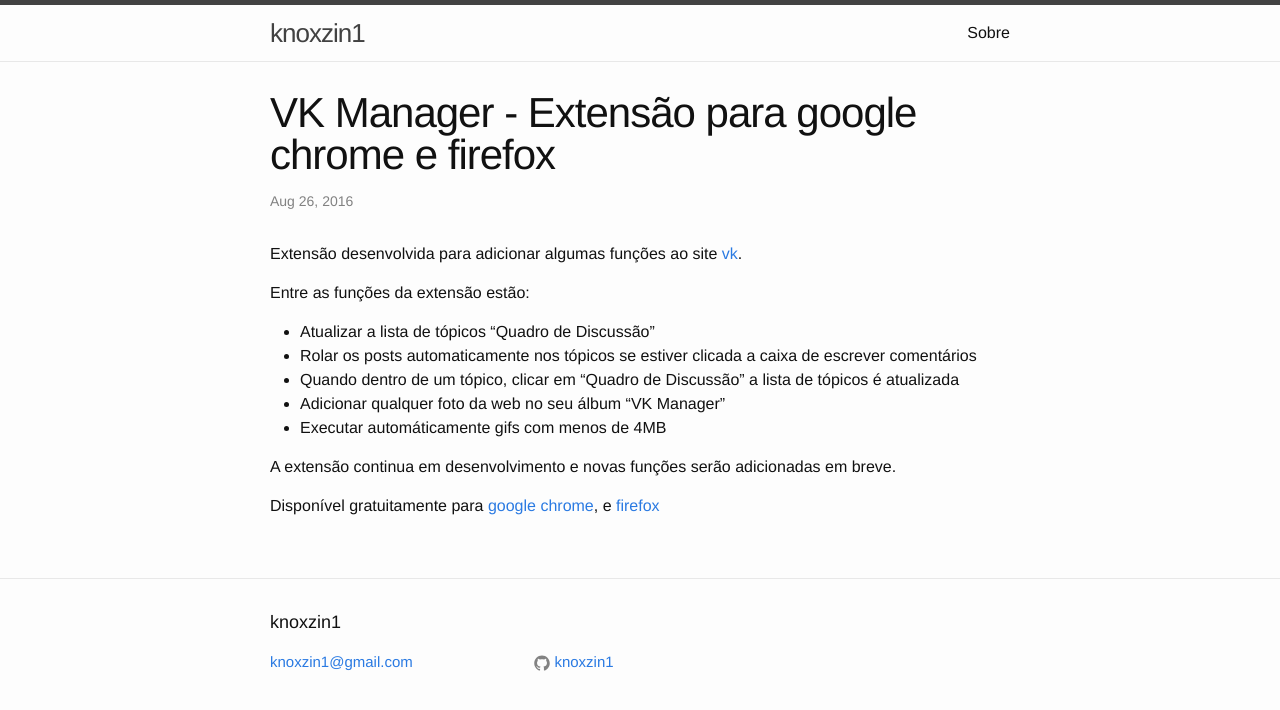
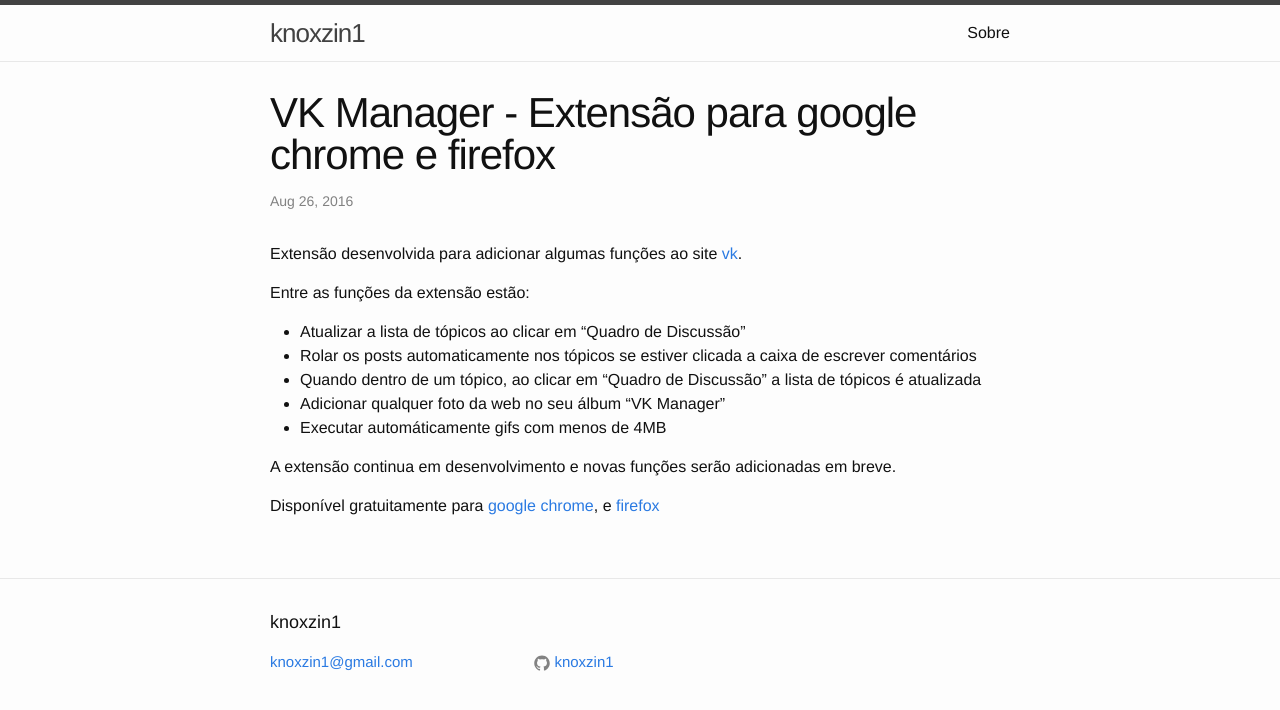
Before and after one commit to knoxzin1/knoxzin1.github.io, a Jekyll site: the page built from _posts/2016-26-08-vk-manager.md, in a window 1280 px wide. Shown: the top 710 px of the page. Built offline with Jekyll 4.4.1, drawn with Linux system fonts in a browser that asks for light colours.

Commit message:
Updated post: VK Manager
typos

```diff
--- a/_posts/2016-26-08-vk-manager.md
+++ b/_posts/2016-26-08-vk-manager.md
@@ -9,9 +9,9 @@ Extensão desenvolvida para adicionar algumas funções ao site [vk](https://vk.
 
 Entre as funções da extensão estão:
 
-* Atualizar a lista de tópicos "Quadro de Discussão"
+* Atualizar a lista de tópicos ao clicar em "Quadro de Discussão"
 * Rolar os posts automaticamente nos tópicos se estiver clicada a caixa de escrever comentários
-* Quando dentro de um tópico, clicar em "Quadro de Discussão" a lista de tópicos é atualizada
+* Quando dentro de um tópico, ao clicar em "Quadro de Discussão" a lista de tópicos é atualizada
 * Adicionar qualquer foto da web no seu álbum "VK Manager"
 * Executar automáticamente gifs com menos de 4MB
 
```
